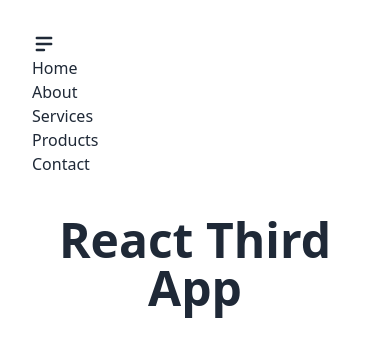
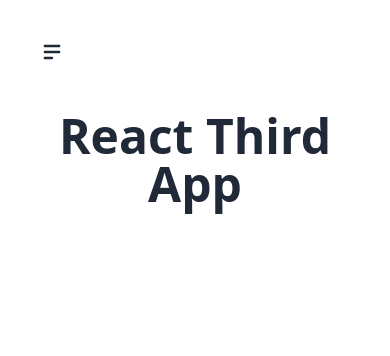
Before and after one commit to AskatAsh/React-JS-Practice, a React (Vite) app in the folder third-react/: page / in a window 390 px wide. Shown: the top 356 px of the page. Built offline with nearby package versions, Linux system fonts and the light colour scheme.

Commit message:
used tailwind and template string to style menu

```diff
--- a/third-react/src/Component/Custom/CustomNav.jsx
+++ b/third-react/src/Component/Custom/CustomNav.jsx
@@ -16,13 +16,15 @@ const CustomNav = () => {
 
     return (
         <nav>
-            <div className="md:hidden" onClick={() => setOpen(!open)}>
+         <div className="md:hidden text-2xl p-2" onClick={() => setOpen(!open)}>
                 {
-                    open === true ? <IoMdClose className="text-2xl"></IoMdClose> : <HiMenuAlt2 className="text-2xl"></HiMenuAlt2>
+                    open === true ? <IoMdClose></IoMdClose> : <HiMenuAlt2></HiMenuAlt2>
                 }
                 {/* <HiMenuAlt2 className="text-2xl"></HiMenuAlt2> */}
             </div>
-            <ul className="md:flex gap-10">
+            <ul className={`md:flex gap-10 duration-500 absolute
+            ${open ? 'left-10' : '-left-40'}
+            shadow-xl shadow-gray-300 p-5 border-gray-800 border-2 rounded-md`}>
                 {
                     routesData.map(route => <Link key={route.id} route={route}></Link>)
                 }
```
